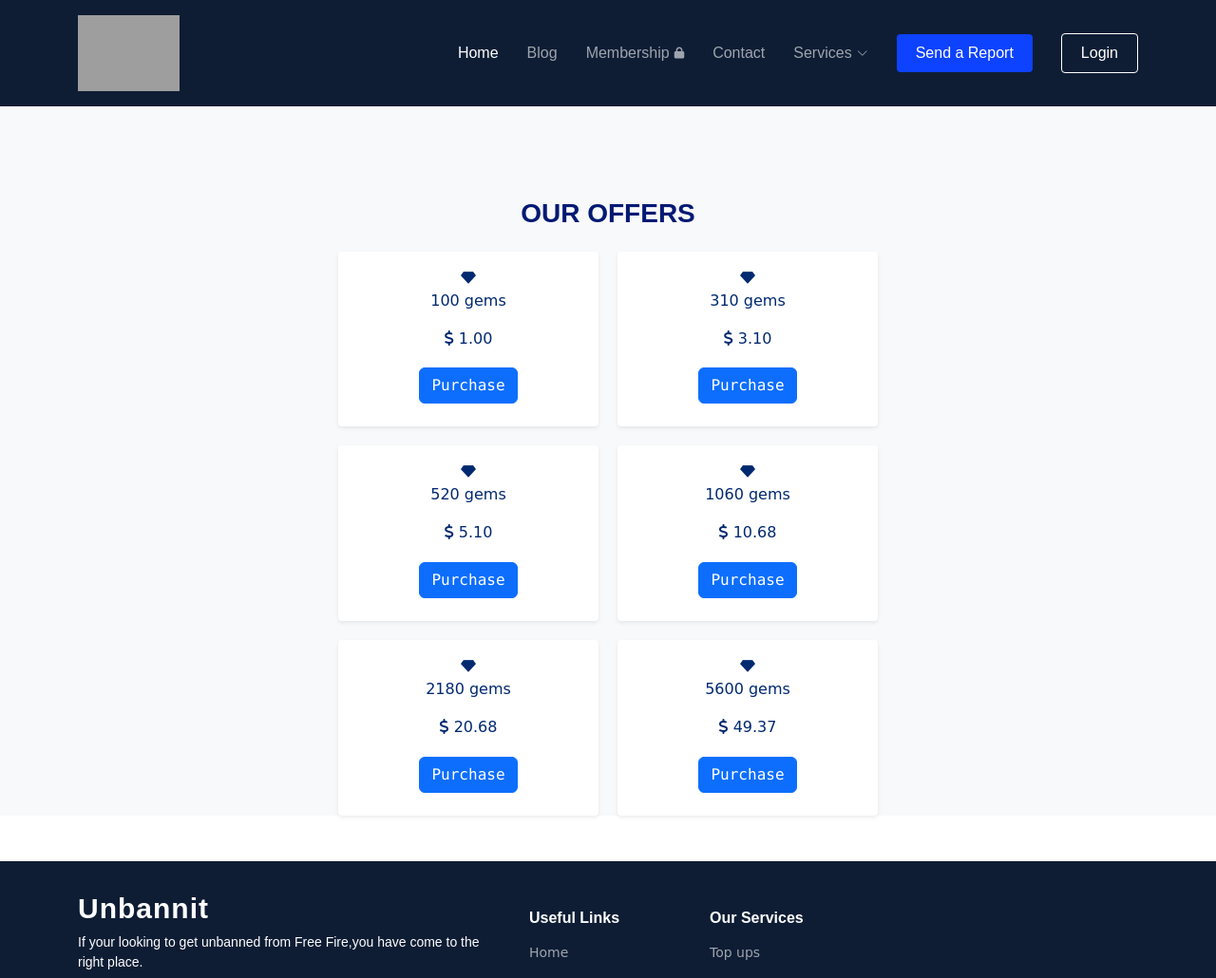
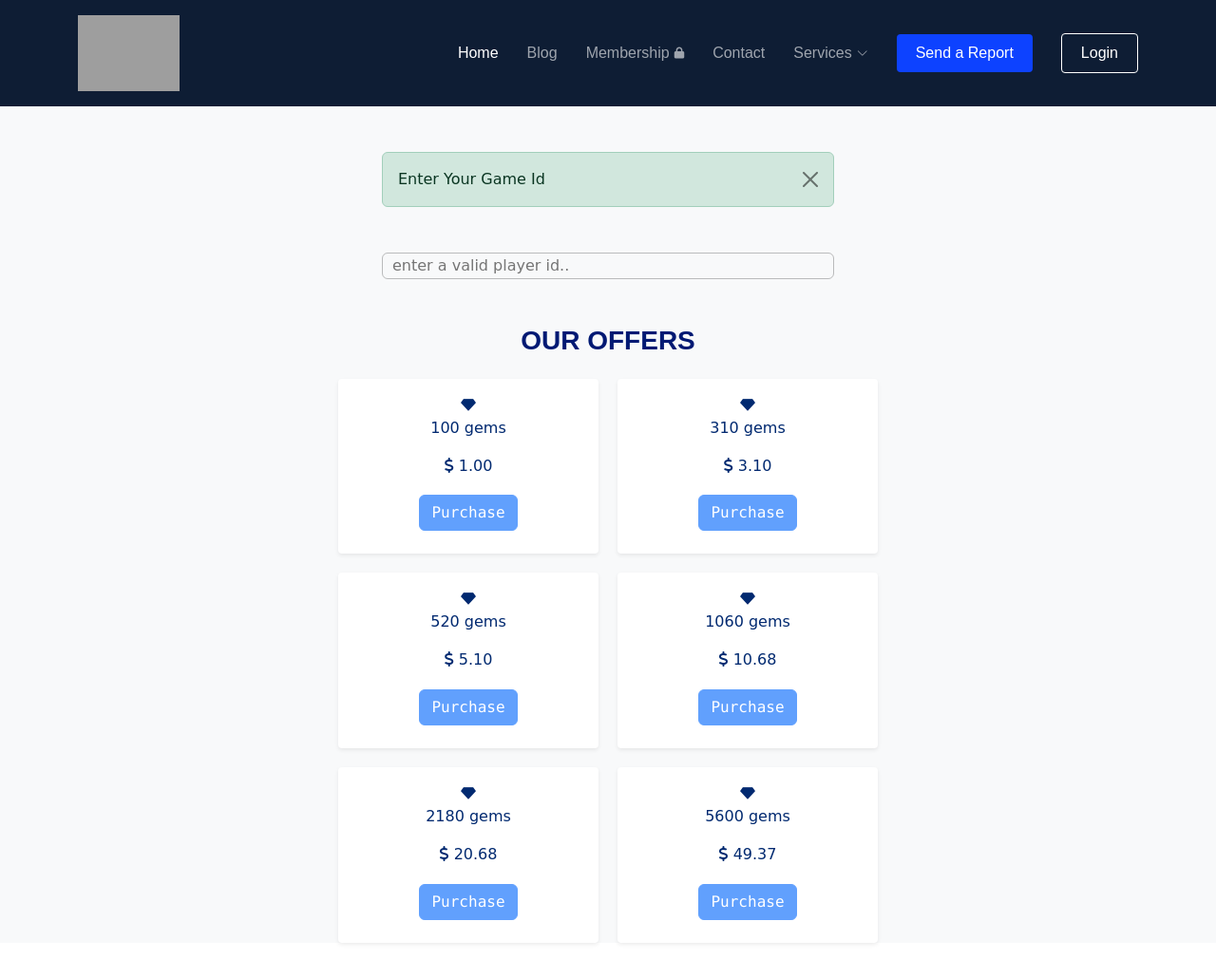
Before and after one commit to lordace-coder/unbannit, a Django app: page /purchase-gems/ in a window 1280 px wide. Shown: the top 1030 px of the page at 95% size. Run offline with Django 4.2, Linux system fonts and the light colour scheme; data comes from the database, SQL or seed files in the repository; both versions use the stored data as it was after the commit; some libraries are stand-ins or nearby versions; some web fonts are replaced; grey boxes are pictures that could not be loaded.

Commit message:
player id to topup page

```diff
--- a/free_fire_black_market/core/templates/topup.html
+++ b/free_fire_black_market/core/templates/topup.html
@@ -36,7 +36,20 @@ white-space: nowrap;
 color: #666;
 }
 </style>
-<main class="bg-light ">
+<main class="bg-light">
+
+  <div class="container mx-auto" style="max-width:500px">
+    <div class="alert alert-success alert-dismissible fade show" role="alert">
+      <button type="button" class="btn-close" data-bs-dismiss="alert" aria-label="Close"></button>
+      Enter Your Game Id
+    </div>
+
+    <div class="border-1 border border-opacity-25 border-black d-flex rounded-2 ps-2 mb-3 mt-5">
+      <input type="text" id="input-your-id" class="w-100 border-0 bg-transparent !tw-outline-0 !tw-outline-none" placeholder="enter a valid player id.." onchange="checkUserId()" >
+
+
+    </div>
+  </div>
     <div class="m-5">
         <h3 class="section_header_txt text-center">Our Offers</h3>
             <div class="col-lg-6 col-md-8 container mx-auto iconslist ">
@@ -70,6 +83,36 @@ color: #666;
   const handle_gem_purchase = item_id=>{
     window.location.href = '{% url "topup" %}confirm/'+item_id
   }
+  const buttons = document.querySelectorAll('.btn')
+  var btn = document.createElement('button')
+
+  function disableButtons(){
+    buttons.forEach(element => {
+      element.disabled = true;
+    });
+  }
+  function enableButtons(){
+    buttons.forEach(element => {
+      element.disabled = false;
+    });
+  }
+  var alertList = document.querySelectorAll('.alert');
+      alertList.forEach(function (alert) {
+        new bootstrap.Alert(alert)
+      })
+
+      //  check if user has entered his ingame id
+      var id = document.getElementById('input-your-id')
+      const checkUserId = ()=>{
+
+        if(id.value.length <= 7){
+           disableButtons()
+        }else{
+            enableButtons()
+        }
+
+      }
+      checkUserId();
 </script>
 
 {% comment %} your scripts here {% endcomment %}
```
Also changed, not shown: free_fire_black_market/db.sqlite3.
